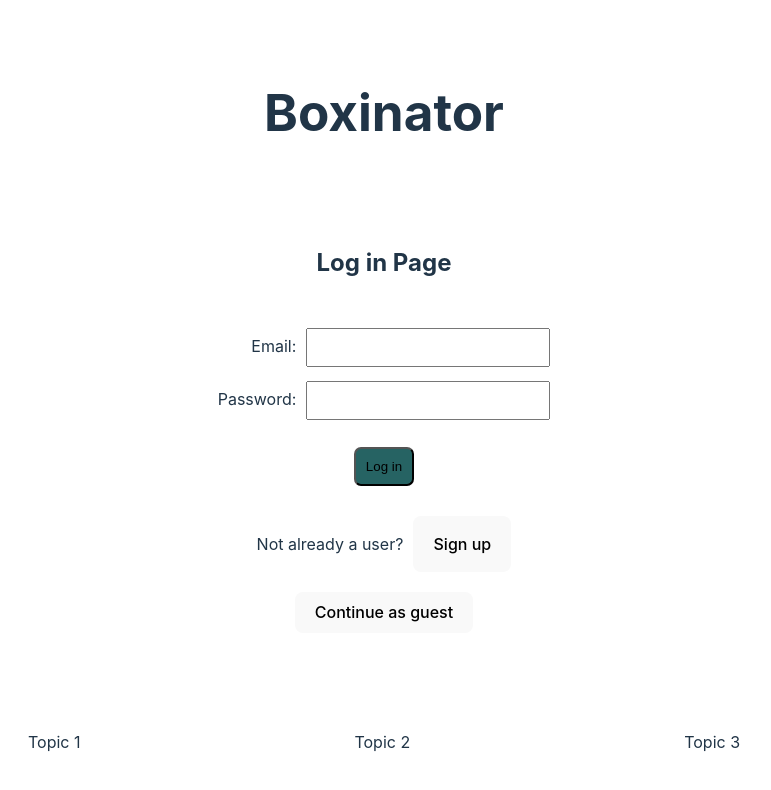
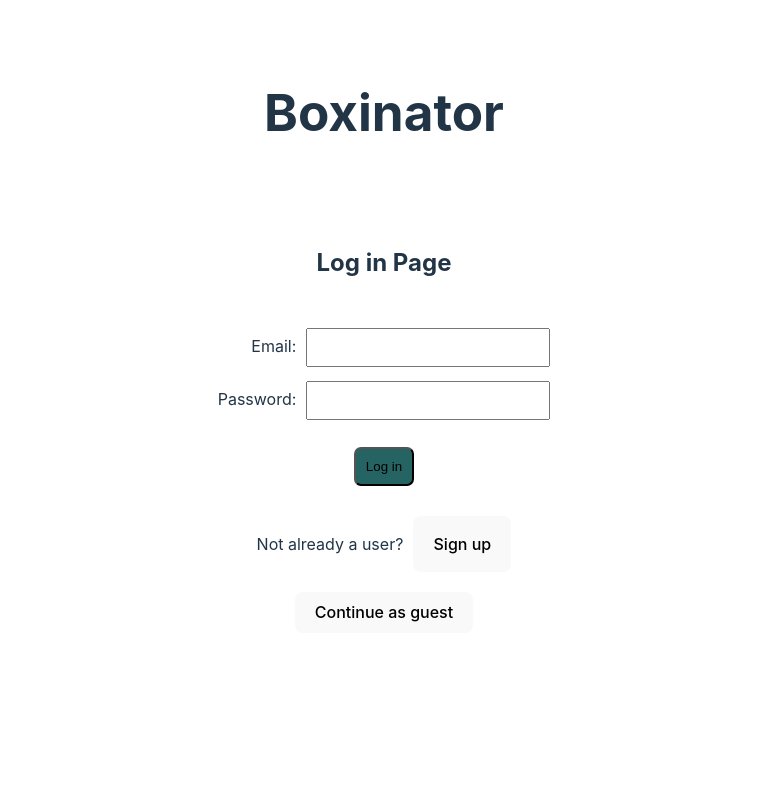
Before and after one commit to Eliassoprani/boxinator, a React (Vite) app in the folder boxinator-frontend/: page / in a window 1280 px wide. Shown: the top 790 px of the page, without its empty margins (256-1027 px from the left). Built offline with nearby package versions, Linux system fonts and the light colour scheme.

Commit message:
Boilerplate footer

```diff
--- a/boxinator-frontend/src/App.css
+++ b/boxinator-frontend/src/App.css
@@ -2,16 +2,17 @@ body {
   /* Make the body fill all the size of viewport */
   width: 100vw;
   height: 100vh;
-  /* remove padding and margins */
-  margin: 0;
-  padding: 0;
 }
 
 /* Create a root container that fills the screen.
-All child components will be vertically stacked in a column */
+All child components will be vertically stacked in a column (footer hamnar i botten)*/
 .app {
   width: 100vw;
   height: 100vh;
   display: flex;
   flex-direction: column;
 }
+
+.main {
+  margin-bottom: 40px;
+}
--- a/boxinator-frontend/src/App.jsx
+++ b/boxinator-frontend/src/App.jsx
@@ -42,10 +42,11 @@ function App() {
         <div className='app'>
           <Nav />
 
+          <div className='main'>
             {!loggedIn && (
               <Routes>
-              <Route path="/" element={<Login />}/>
-              <Route path="/claimorder/:email/:orderId" element={<ClaimOrder />}/>
+                <Route path="/" element={<Login />} />
+                <Route path="/claimorder/:email/:orderId" element={<ClaimOrder />} />
               </Routes>
             )}
 
@@ -62,8 +63,11 @@ function App() {
                 <Route path="/profile" element={<Profile />} />
               </Routes>
             )}
+          </div>
 
+          {loggedIn && (
             <Footer />
+          )}
         </div>
       </UserContext.Provider>
     </>
--- a/boxinator-frontend/src/Footer/Footer.css
+++ b/boxinator-frontend/src/Footer/Footer.css
@@ -1,11 +1,29 @@
 .footer {
-    display: flex;
-    flex-direction: grid;
-    justify-content: space-evenly;
-    padding: 20px;
-    margin-top: auto; /* Push footer to the bottom */
+  display: flex;
+  flex-direction: row;
+  justify-content: space-evenly;
+  align-items: center;
+  padding: 20px;
+  margin-top: auto; /* Push footer to the bottom */
+  background-color: rgb(58, 58, 58);
 }
 
-.footer p {
-    padding: 10px;
+.footer div {
+  padding: 10px;
 }
+
+.newsletter-text {
+    margin-left: 10px;
+}
+
+.newsletter-signup {
+  display: flex;
+  flex-direction: row;
+}
+
+.newsletter-signup input {
+  margin-right: 5px;
+  background-color: #dde0f3;
+  color: rgb(19, 19, 19);
+  border-radius: 5px;
+}
--- a/boxinator-frontend/src/Footer/Footer.jsx
+++ b/boxinator-frontend/src/Footer/Footer.jsx
@@ -1,15 +1,33 @@
+import { useState } from 'react'
 import './Footer.css'
 
 function Footer() {
+    const [email, setEmail] = useState("");
+
+    const signUpForNewsLetter = () => {
+        setEmail("Thanks!");
+    }
 
     return (
-        <>
         <div className="footer">
-            <p>Topic 1</p>
-            <p>Topic 2</p>
-            <p>Topic 3</p>
+            <div className='newsletter'>
+                <div className='newsletter-text'>Sign up for our Newsletter:</div>
+                <div className='newsletter-signup'>
+                    <input
+                        type="text"
+                        name="recieverName"
+                        value={email}
+                        onChange={(e) => setEmail(e.target.value)} />
+                    <button onClick={signUpForNewsLetter}>Sign me up</button>
+                </div>
+            </div>
+
+            <div>
+                <h3>Our Locations</h3>
+                <p>Stockholm</p>
+                <p>Växjö</p>
+            </div>
         </div>
-        </>
     )
 }
 
```
Lines whose indentation alone changed are shown as unchanged.
